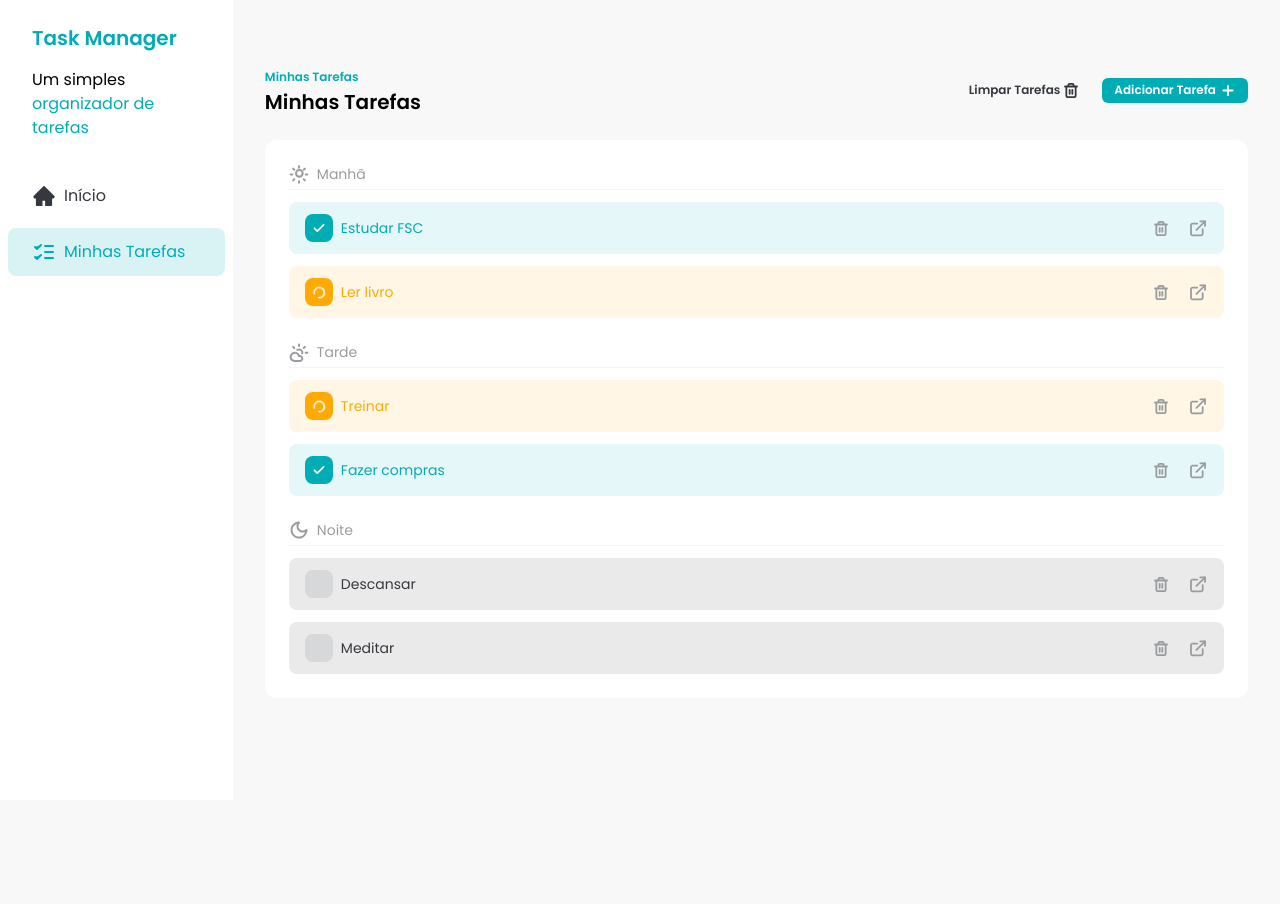
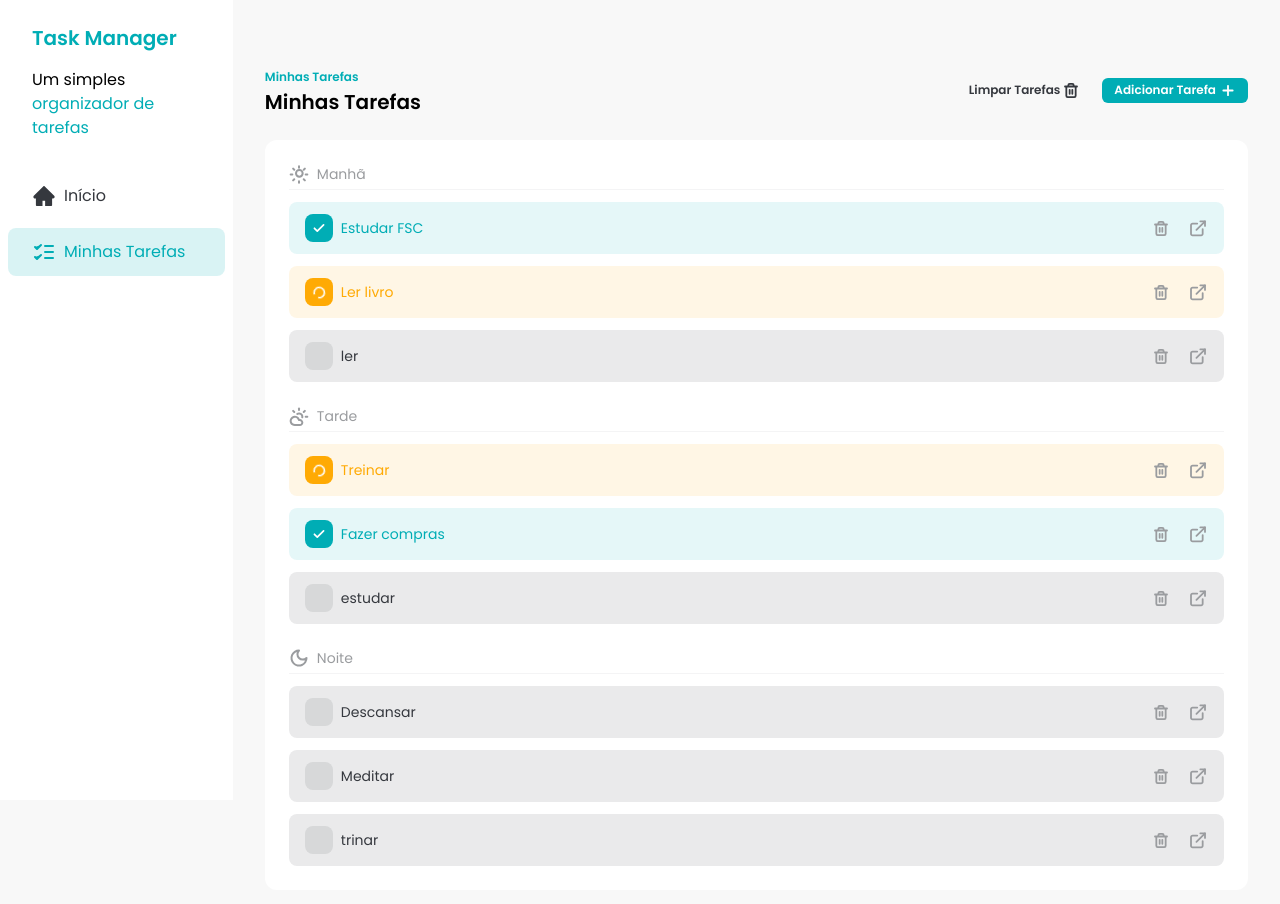
Before and after one commit to Cleyton-1995/fsc-task-manager, a React (Vite) app: page / in a window 1280 px wide. Shown: the top 904 px of the page. Before the commit the page ends 800 px from the top, so only its background shows below. Built offline with nearby package versions, Linux system fonts and the light colour scheme; data requests are answered from the project's data file.

Commit message:
feat: ensure task is created o db

```diff
--- a/db.json
+++ b/db.json
@@ -1,46 +1,67 @@
 {
   "tasks": [
     {
-      "id": 1,
+      "id": "1",
       "title": "Estudar FSC",
       "description": "Estudar para a prova do FSC",
       "time": "morning",
       "status": "done"
     },
     {
-      "id": 2,
+      "id": "2",
       "title": "Ler livro",
       "description": "Ler livro para a prova do FSC",
       "time": "morning",
       "status": "in_progress"
     },
     {
-      "id": 3,
+      "id": "3",
       "title": "Treinar",
       "description": "Treinar para a competição de natação",
       "time": "afternoon",
       "status": "in_progress"
     },
     {
-      "id": 4,
+      "id": "4",
       "title": "Fazer compras",
       "description": "Compras de ingredientes para o jantar",
       "time": "afternoon",
       "status": "done"
     },
     {
-      "id": 5,
+      "id": "5",
       "title": "Descansar",
       "description": "Assitir um filme com a família",
       "time": "evening",
       "status": "not_started"
     },
     {
-      "id": 6,
+      "id": "6",
       "title": "Meditar",
       "description": "Meditar 10 minutos",
       "time": "evening",
       "status": "not_started"
+    },
+    {
+      "id": "46d9fa9d-9fe7-43d1-93c0-446dd77a98d5",
+      "title": "ler",
+      "time": "morning",
+      "description": "livro",
+      "status": "not_started"
+    },
+    {
+      "id": "327e6da6-9640-4860-af8a-ac71f43803af",
+      "title": "estudar ",
+      "time": "afternoon",
+      "description": "React",
+      "status": "not_started"
+    },
+    {
+      "id": "0433c03c-be6e-4f33-89fd-763b84e1a1bc",
+      "title": "trinar",
+      "time": "evening",
+      "description": "academia",
+      "status": "not_started"
     }
   ]
 }
--- a/src/components/Tasks.jsx
+++ b/src/components/Tasks.jsx
@@ -62,7 +62,17 @@ export default function Tasks() {
     setTasks(newTasks);
   }
 
-  function handleAddTaskSubmit(task) {
+  async function handleAddTaskSubmit(task) {
+    const response = await fetch('http://localhost:3000/tasks', {
+      method: 'POST',
+      body: JSON.stringify(task),
+    });
+    if (!response.ok) {
+      return toast.error(
+        'Erro ao adicionar a tarefa. Por favor, tente novamente.'
+      );
+    }
+
     setTasks([...tasks, task]);
     toast.success('Tarefa adicionada com sucesso!');
   }
--- a/src/components/TasksItem.jsx
+++ b/src/components/TasksItem.jsx
@@ -58,7 +58,7 @@ export default function TasksItem({
 
 TasksItem.propTypes = {
   task: PropTypes.shape({
-    id: PropTypes.number.isRequired,
+    id: PropTypes.string.isRequired,
     title: PropTypes.string.isRequired,
     description: PropTypes.string.isRequired,
     time: PropTypes.oneOf(['morning', 'afternoon', 'evening']).isRequired,
```
